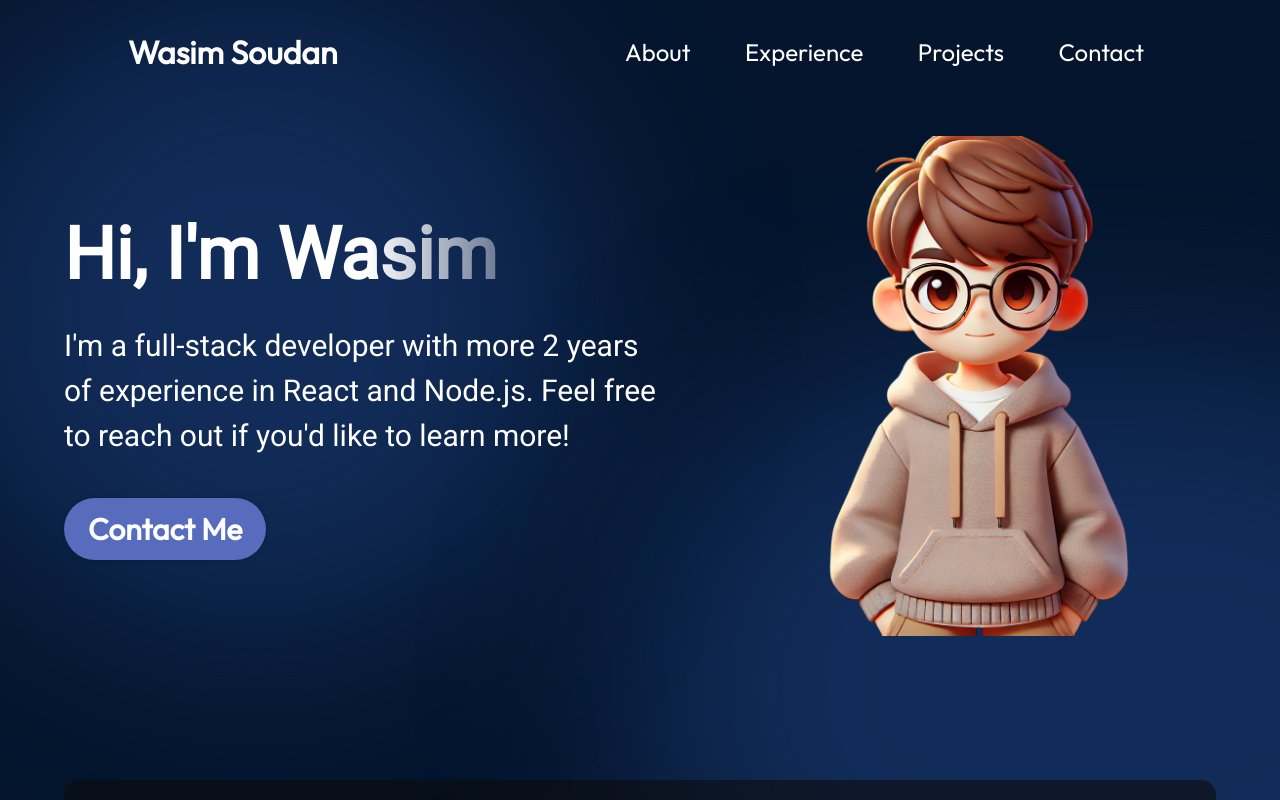
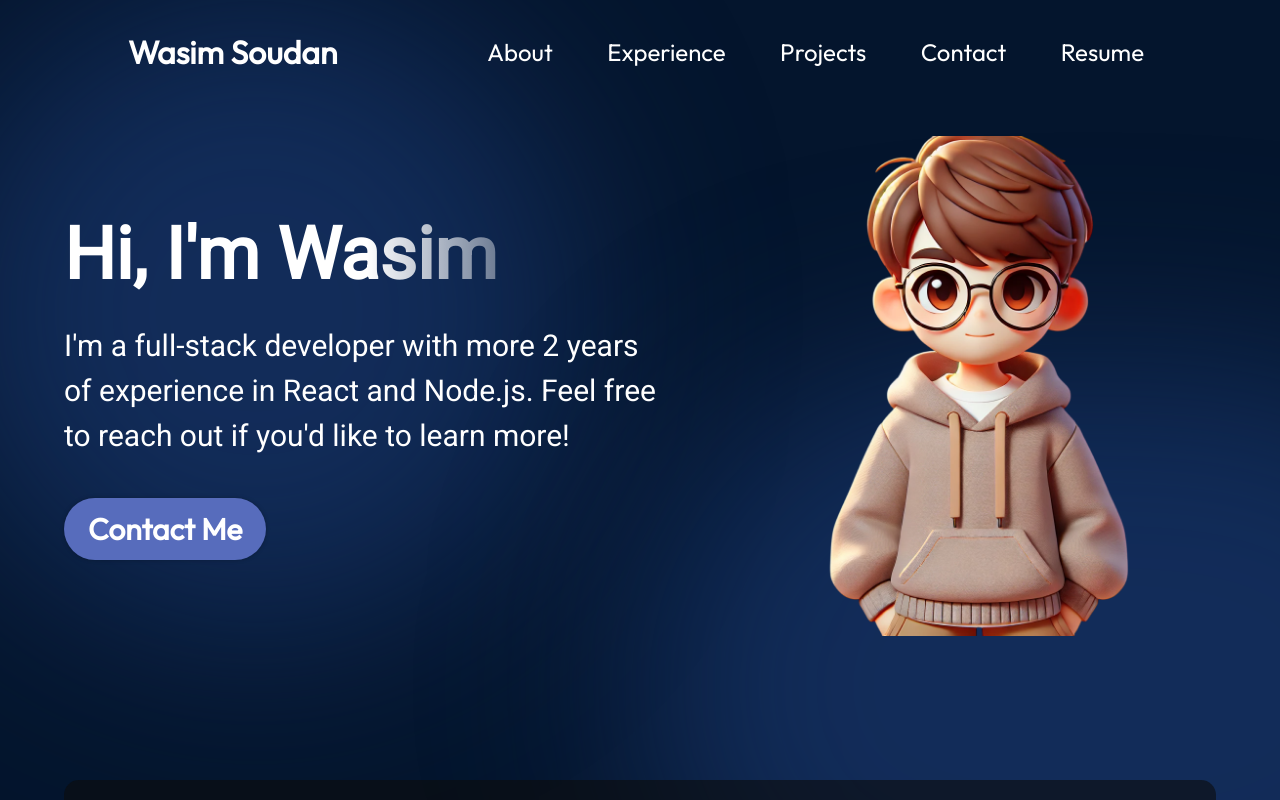
Before and after one commit to WasimSoudan/protfolio, a React (Vite) app: page / in a window 1280 px wide. Shown: the top 800 px of the page. Built offline with nearby package versions, Linux system fonts and the light colour scheme.

Commit message:
update navbar add cv link

```diff
--- a/src/components/Navbar/Navbar.jsx
+++ b/src/components/Navbar/Navbar.jsx
@@ -64,6 +64,9 @@
           <li>
             <a href="#contact" onClick={(e) => handleMobileClick(e)}>Contact</a>
           </li>
+          <li>
+            <a href="https://drive.google.com/file/d/1qKi_ehN8XoESJ6fyEW0e79at6fh2grpm/view?usp=drive_link" target="_blank">Resume</a>
+          </li>
         </ul>
       </div>
     </nav>
```
